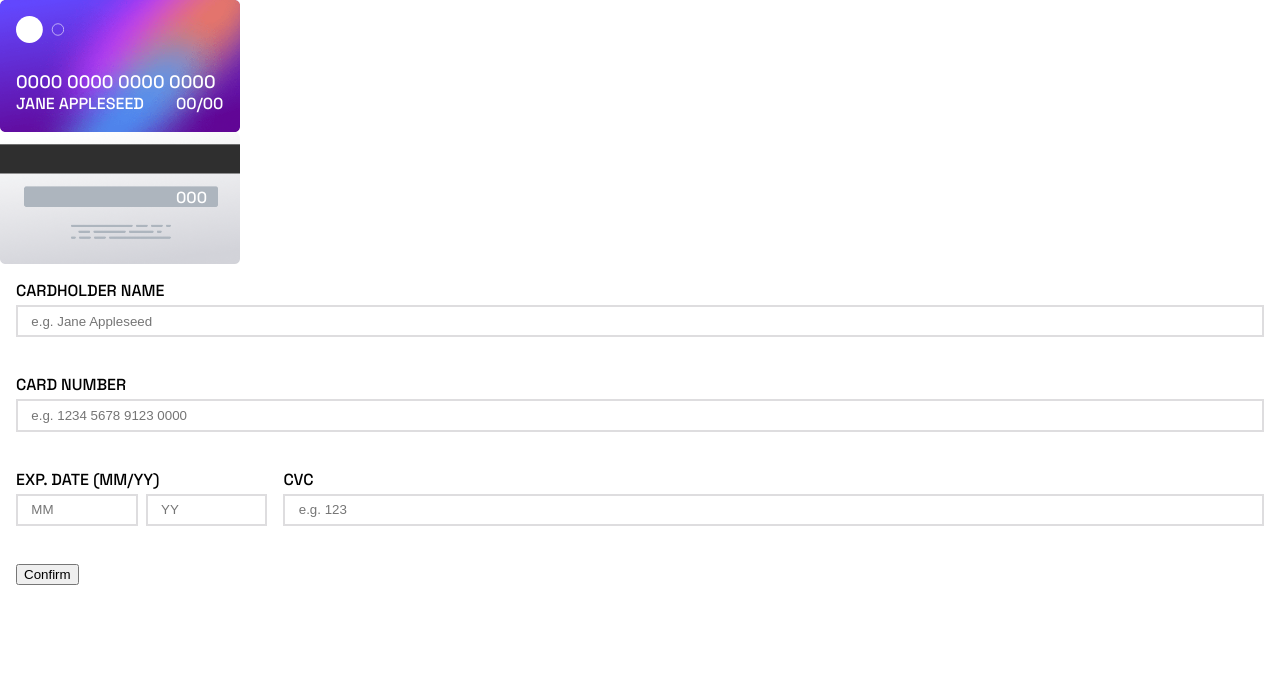
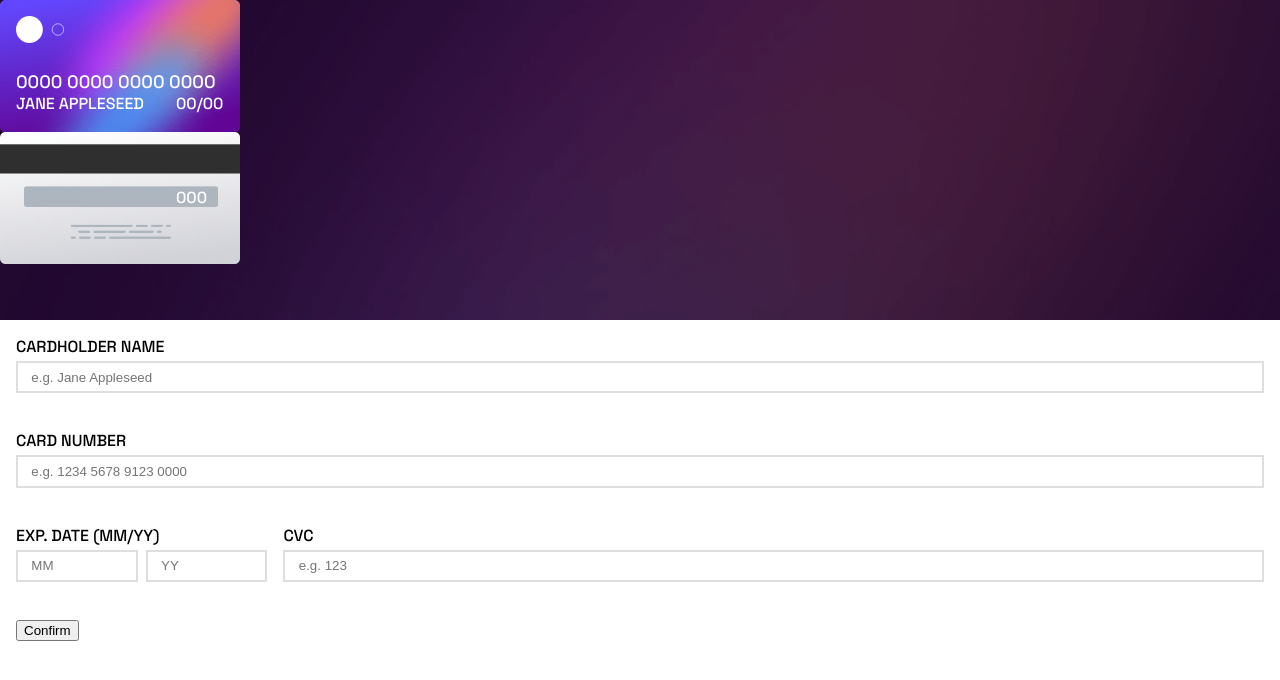
Before and after one commit to wishba/interactive-card-details-form-main, a React (Vite) app: page / in a window 1280 px wide. Shown: the top 680 px of the page. Built offline with nearby package versions, Linux system fonts and the light colour scheme.

Commit message:
card background

```diff
--- a/src/App.jsx
+++ b/src/App.jsx
@@ -31,8 +31,6 @@ function App() {
       </section>
 
       <section className='form' id='form'>
-        {/* <form> */}
-        {/* <form onSubmit={(e) => { e.preventDefault(); }}> */}
         <form onSubmit={handleSubmit}>
           <label>CARDHOLDER NAME</label>
           <div className="form__input" id='inputName'>
@@ -89,7 +87,6 @@ function App() {
                   document.getElementById('inputNumber').classList.add('form__input-error');
                 }
 
-                // if (e.target.value.match(/\d/)) {
                 if (e.target.value.match(/\d{4}\s\d{4}\s\d{4}\s\d{4}/)) {
                   document.getElementById('errorNumber').innerHTML = 'Correct format';
                   document.getElementById('errorNumber').classList.remove('form__message-error');
--- a/src/index.css
+++ b/src/index.css
@@ -26,6 +26,13 @@ body {
   font-family: 'Space Grotesk', sans-serif;
   margin: 0;
   padding: 0;
+}
+
+.card {
+  background-image: url(images/bg-main-mobile.png);
+  background-repeat: no-repeat;
+  background-size: cover;
+  height: 20em;
 }
 
 .card>* {
```
